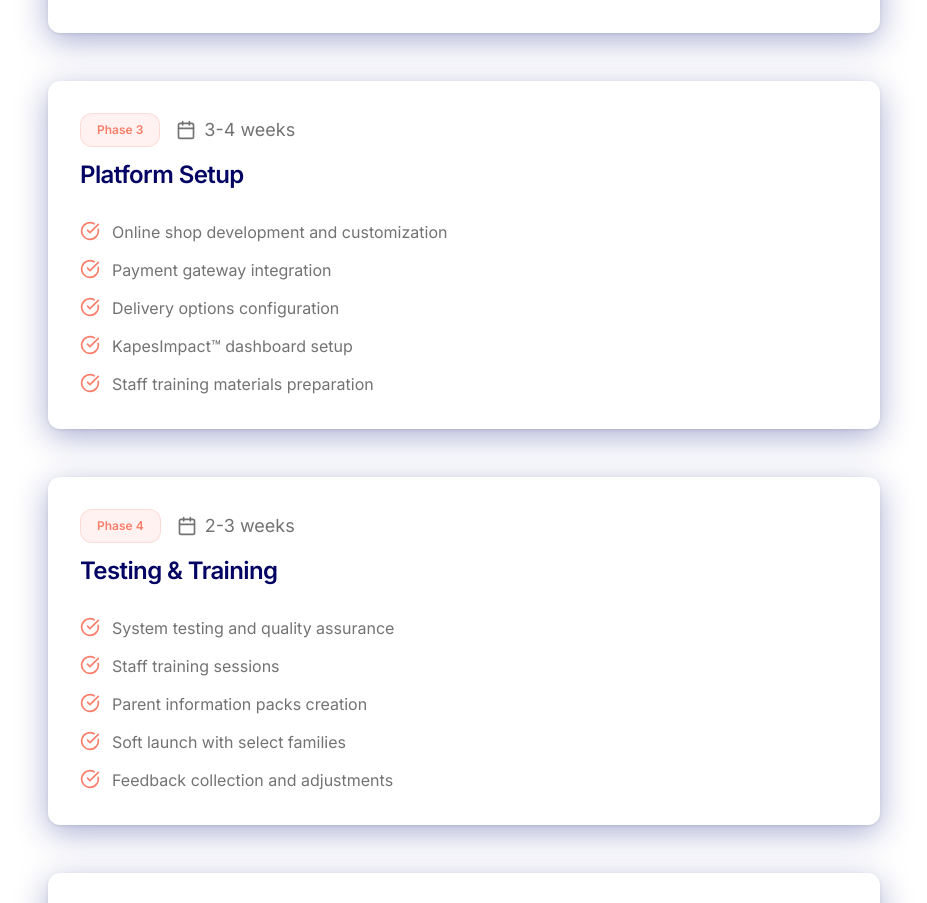
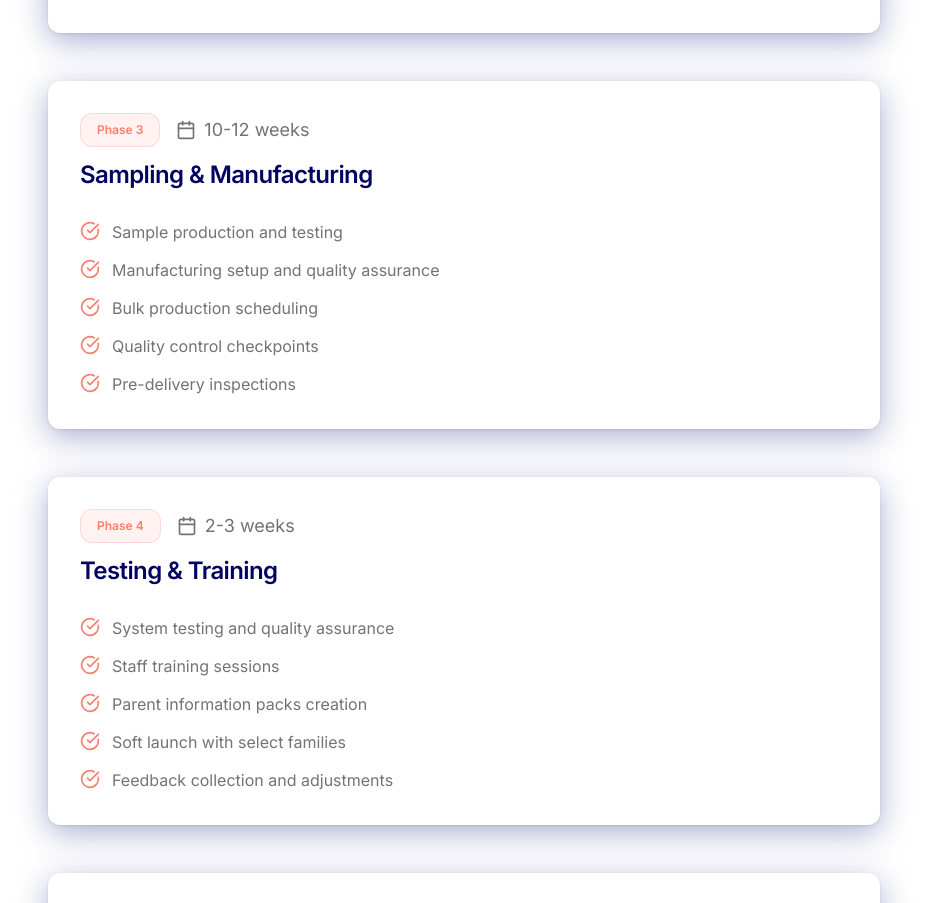
Before and after one commit to carbonharvester/kapes-uniform-craft, a React (Vite) app: page /implementation-timeline in a window 1280 px wide. Shown: the part 1344-2247 px from the top of the page, without its empty margins (176-1103 px from the left). Built offline with nearby package versions, Linux system fonts and the light colour scheme.

Commit message:
Add Phase 3 to timeline
Add "Sampling & Manufacturing" phase to the timeline, specifying a duration of 10-12 weeks.

```diff
--- a/src/pages/ImplementationTimeline.tsx
+++ b/src/pages/ImplementationTimeline.tsx
@@ -17,10 +17,10 @@ const ImplementationTimeline = () => {
     activities: ["Custom uniform design creation", "Material selection and sustainability verification", "Sample production and testing", "Student and parent feedback collection", "Final design refinement and approval"]
   }, {
     phase: "Phase 3",
-    title: "Platform Setup",
-    duration: "3-4 weeks",
+    title: "Sampling & Manufacturing",
+    duration: "10-12 weeks",
     status: "development",
-    activities: ["Online shop development and customization", "Payment gateway integration", "Delivery options configuration", "KapesImpact™ dashboard setup", "Staff training materials preparation"]
+    activities: ["Sample production and testing", "Manufacturing setup and quality assurance", "Bulk production scheduling", "Quality control checkpoints", "Pre-delivery inspections"]
   }, {
     phase: "Phase 4",
     title: "Testing & Training",
```
